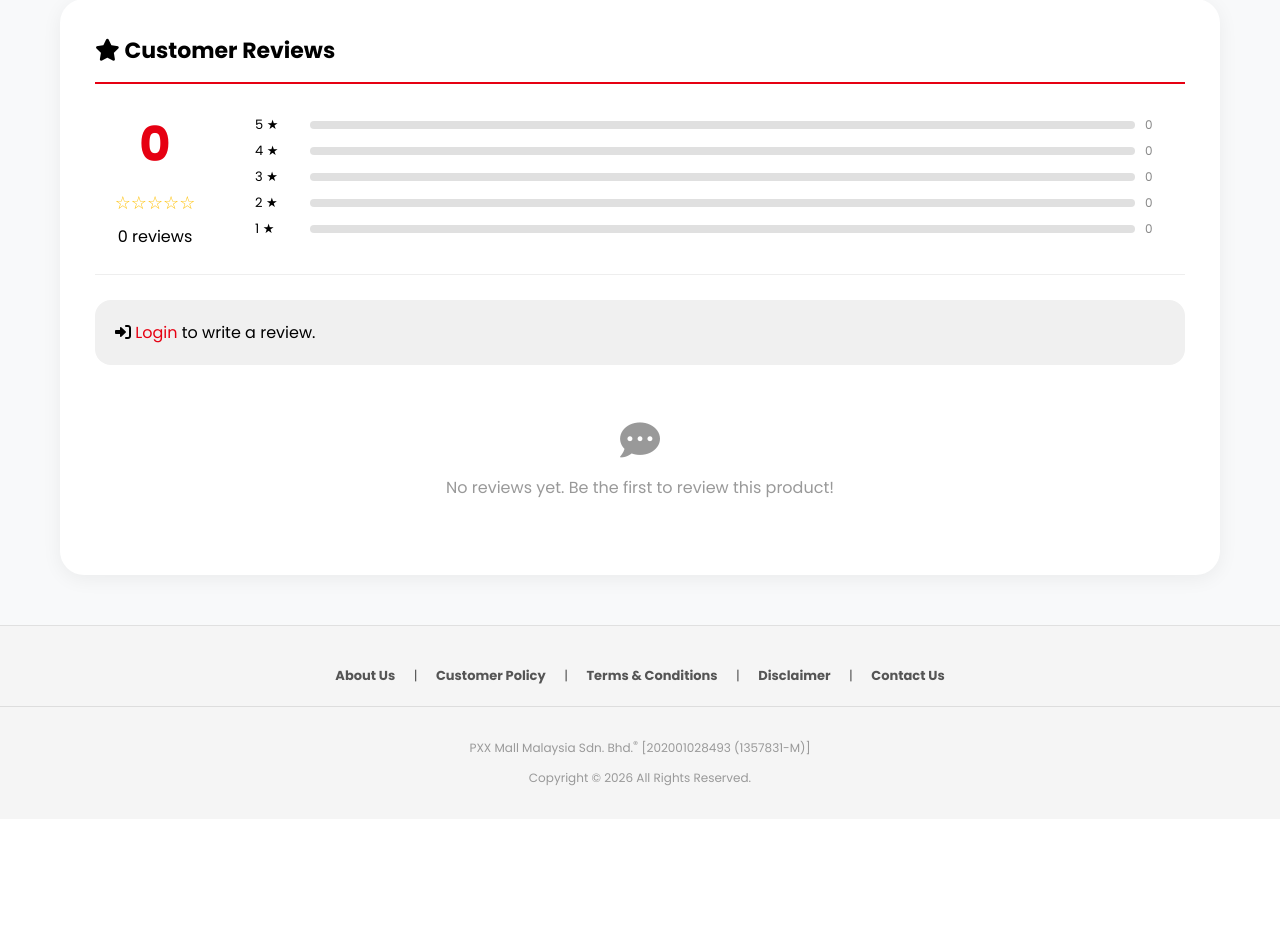
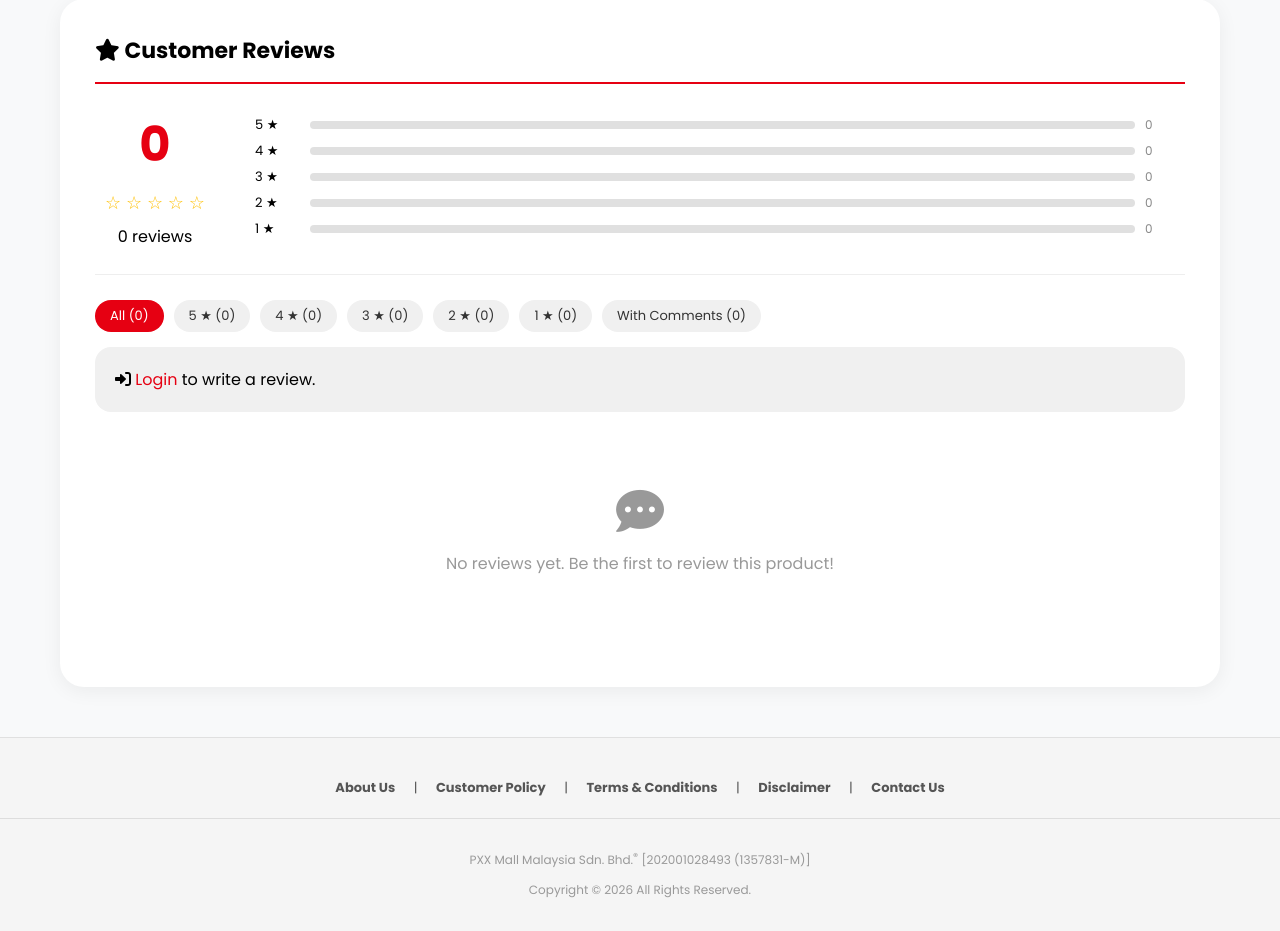
Before and after one commit to LLZ17/Online-Shopping-Plateform, a PHP site: page /memberProducts/detail.php?id=WS020 in a window 1280 px wide. Shown: the part 1221-2152 px from the top of the page. Before the commit the page ends 2007 px from the top, so only its background shows below. Run offline with PHP 8.4, Linux system fonts and the light colour scheme; data comes from the database, SQL or seed files in the repository; tables that the repository leaves empty hold one stand-in row (values such as "Sample post").

Commit message:
Refactor product detail page layout and logic

```diff
--- a/memberProducts/detail.php
+++ b/memberProducts/detail.php
@@ -1,7 +1,6 @@
 <?php
 session_start();
 require_once __DIR__ . '/../includes/db.php';
-require_once __DIR__ . '/../includes/_head.php';
 
 $product_id = isset($_GET['id']) ? trim($_GET['id']) : '';
 
@@ -39,7 +38,8 @@ $stmt = $pdo->prepare("
         SUM(CASE WHEN rating = 4 THEN 1 ELSE 0 END) as rating_4,
         SUM(CASE WHEN rating = 3 THEN 1 ELSE 0 END) as rating_3,
         SUM(CASE WHEN rating = 2 THEN 1 ELSE 0 END) as rating_2,
-        SUM(CASE WHEN rating = 1 THEN 1 ELSE 0 END) as rating_1
+        SUM(CASE WHEN rating = 1 THEN 1 ELSE 0 END) as rating_1,
+        SUM(CASE WHEN comment != '' THEN 1 ELSE 0 END) as with_comments
     FROM reviews WHERE product_id = ?
 ");
 $stmt->execute([$product_id]);
@@ -47,18 +47,23 @@ $stats = $stmt->fetch();
 $avg_rating = round($stats['avg_rating'] ?? 0, 1);
 $total_reviews = $stats['total'] ?? 0;
 
-// 解析尺寸和颜色
 $sizes = !empty($product['size']) ? explode(',', $product['size']) : [];
 $colours = !empty($product['colour']) ? explode(',', $product['colour']) : [];
+
+require_once __DIR__ . '/../includes/_head.php';
 ?>
 
 <style>
+    /* ============================================
+       商品详情页样式 - 无 inline CSS
+    ============================================ */
     .detail-page {
         max-width: 1200px;
         margin: 40px auto;
         padding: 0 20px;
     }
 
+    /* 返回按钮 */
     .back-nav {
         margin-bottom: 25px;
     }
@@ -82,6 +87,7 @@ $colours = !empty($product['colour']) ? explode(',', $product['colour']) : [];
         color: white;
     }
 
+    /* 主容器 */
     .product-container {
         display: flex;
         gap: 50px;
@@ -126,6 +132,7 @@ $colours = !empty($product['colour']) ? explode(',', $product['colour']) : [];
         margin: 0 0 10px 0;
     }
 
+    /* 评分区域 */
     .rating-section {
         display: flex;
         align-items: center;
@@ -157,6 +164,7 @@ $colours = !empty($product['colour']) ? explode(',', $product['colour']) : [];
         padding-left: 15px;
     }
 
+    /* 价格 */
     .price-section {
         margin: 20px 0;
     }
@@ -167,6 +175,7 @@ $colours = !empty($product['colour']) ? explode(',', $product['colour']) : [];
         color: #e60012;
     }
 
+    /* 库存状态 */
     .stock-status {
         display: inline-flex;
         align-items: center;
@@ -183,12 +192,23 @@ $colours = !empty($product['colour']) ? explode(',', $product['colour']) : [];
         color: #2e7d32;
     }
 
+    .low-stock {
+        background: #fff3e0;
+        color: #ff9800;
+    }
+
+    .out-stock {
+        background: #ffebee;
+        color: #f44336;
+    }
+
     .stock-available {
         color: #666;
         font-size: 14px;
         margin: 10px 0;
     }
 
+    /* 积分 */
     .points-badge {
         display: inline-flex;
         align-items: center;
@@ -201,6 +221,7 @@ $colours = !empty($product['colour']) ? explode(',', $product['colour']) : [];
         margin: 10px 0;
     }
 
+    /* 选项按钮组 */
     .option-group {
         margin: 25px 0;
     }
@@ -241,6 +262,7 @@ $colours = !empty($product['colour']) ? explode(',', $product['colour']) : [];
         color: white;
     }
 
+    /* 数量选择 */
     .quantity-section {
         margin: 25px 0;
     }
@@ -283,6 +305,7 @@ $colours = !empty($product['colour']) ? explode(',', $product['colour']) : [];
         font-size: 16px;
     }
 
+    /* 加购按钮 */
     .add-to-cart-btn {
         width: 100%;
         background: #e60012;
@@ -313,6 +336,7 @@ $colours = !empty($product['colour']) ? explode(',', $product['colour']) : [];
         transform: none;
     }
 
+    /* 商品描述 */
     .description-section {
         margin-top: 30px;
         padding-top: 25px;
@@ -331,6 +355,9 @@ $colours = !empty($product['colour']) ? explode(',', $product['colour']) : [];
         line-height: 1.8;
     }
 
+    /* ============================================
+       评论区域样式
+    ============================================ */
     .reviews-section {
         margin-top: 40px;
         background: white;
@@ -410,6 +437,36 @@ $colours = !empty($product['colour']) ? explode(',', $product['colour']) : [];
         color: #888;
     }
 
+    /* 筛选按钮 */
+    .filter-buttons {
+        display: flex;
+        gap: 10px;
+        flex-wrap: wrap;
+        margin: 15px 0;
+    }
+
+    .filter-btn {
+        padding: 6px 15px;
+        background: #f0f0f0;
+        border: none;
+        border-radius: 20px;
+        cursor: pointer;
+        font-size: 13px;
+        text-decoration: none;
+        color: #333;
+        transition: 0.2s;
+    }
+
+    .filter-btn:hover {
+        background: #e0e0e0;
+    }
+
+    .filter-btn.active {
+        background: #e60012;
+        color: white;
+    }
+
+    /* 评论卡片 */
     .review-card {
         background: #fafafa;
         border-radius: 16px;
@@ -452,6 +509,7 @@ $colours = !empty($product['colour']) ? explode(',', $product['colour']) : [];
         margin-top: 10px;
     }
 
+    /* 写评论表单 */
     .review-form {
         background: #fff8e1;
         padding: 25px;
@@ -503,6 +561,7 @@ $colours = !empty($product['colour']) ? explode(',', $product['colour']) : [];
         transform: translateY(-2px);
     }
 
+    /* 响应式 */
     @media (max-width: 768px) {
         .product-container {
             padding: 20px;
@@ -515,6 +574,13 @@ $colours = !empty($product['colour']) ? explode(',', $product['colour']) : [];
         }
         .reviews-section {
             padding: 20px;
+        }
+        .review-summary {
+            flex-direction: column;
+            align-items: center;
+        }
+        .filter-buttons {
+            justify-content: center;
         }
     }
 </style>
@@ -530,7 +596,14 @@ $colours = !empty($product['colour']) ? explode(',', $product['colour']) : [];
     <div class="product-container">
         <!-- 左侧图片 -->
         <div class="product-gallery">
-            <img src="../images/<?php echo !empty($product['product_image']) ? htmlspecialchars($product['product_image']) : 'default.jpg'; ?>"
+            <?php
+            $product_image = 'default.jpg';
+            if (!empty($product['product_image'])) {
+                $images = explode(',', $product['product_image']);
+                $product_image = trim($images[0]);
+            }
+            ?>
+            <img src="../images/<?php echo htmlspecialchars($product_image); ?>"
                  class="main-image"
                  alt="<?php echo htmlspecialchars($product['name']); ?>"
                  id="mainImage">
@@ -539,17 +612,20 @@ $colours = !empty($product['colour']) ? explode(',', $product['colour']) : [];
         <!-- 右侧信息 -->
         <div class="product-info">
             <span class="product-category">
-                <i class="fas fa-tag"></i> Men's Collection
+                <i class="fas fa-tag"></i>
+                <?php echo (strpos($product['product_id'], 'M') === 0) ? 'Men\'s Collection' : 'Women\'s Collection'; ?>
             </span>
 
             <h1 class="product-title"><?php echo htmlspecialchars($product['name']); ?></h1>
 
             <div class="rating-section">
                 <div class="stars" id="starRating">
-                    <?php for($i=1;$i<=5;$i++) echo $i<=$avg_rating?'★':'☆'; ?>
+                    <?php for($i = 1; $i <= 5; $i++): ?>
+                        <?php echo $i <= $avg_rating ? '★' : '☆'; ?>
+                    <?php endfor; ?>
                 </div>
                 <a href="#reviews" class="review-link" id="reviewLink">
-                    <?php echo $total_reviews; ?> customer review<?php echo $total_reviews != 1 ? 's' : ''; ?>
+                    <?php echo $total_reviews; ?> review<?php echo $total_reviews != 1 ? 's' : ''; ?>
                 </a>
                 <div class="sales-count">
                     <i class="fas fa-chart-line"></i> <?php echo number_format($product['sales_count'] ?? 0); ?> Sold
@@ -561,8 +637,9 @@ $colours = !empty($product['colour']) ? explode(',', $product['colour']) : [];
             </div>
 
             <div>
-                <span class="stock-status in-stock" id="stockStatus">
-                    <i class="fas fa-check-circle"></i> In stock
+                <span class="stock-status <?php echo $product['stock'] > 10 ? 'in-stock' : ($product['stock'] > 0 ? 'low-stock' : 'out-stock'); ?>">
+                    <i class="fas <?php echo $product['stock'] > 0 ? 'fa-check-circle' : 'fa-times-circle'; ?>"></i>
+                    <?php echo $product['stock'] > 0 ? 'In stock' : 'Out of stock'; ?>
                 </span>
             </div>
 
@@ -610,7 +687,7 @@ $colours = !empty($product['colour']) ? explode(',', $product['colour']) : [];
                 </div>
             </div>
 
-            <!-- 加购按钮（只有一个） -->
+            <!-- 加购按钮 -->
             <button class="add-to-cart-btn" id="addToCartBtn" <?php echo $product['stock'] <= 0 ? 'disabled' : ''; ?>>
                 <i class="fas fa-shopping-cart"></i> Add to Cart
             </button>
@@ -637,13 +714,15 @@ $colours = !empty($product['colour']) ? explode(',', $product['colour']) : [];
             <div class="avg-rating-box">
                 <div class="avg-number"><?php echo $avg_rating; ?></div>
                 <div class="avg-stars">
-                    <?php for($i=1;$i<=5;$i++) echo $i<=round($avg_rating)?'★':'☆'; ?>
+                    <?php for($i = 1; $i <= 5; $i++): ?>
+                        <?php echo $i <= round($avg_rating) ? '★' : '☆'; ?>
+                    <?php endfor; ?>
                 </div>
                 <div><?php echo $total_reviews; ?> review<?php echo $total_reviews != 1 ? 's' : ''; ?></div>
             </div>
             <div class="rating-bars">
-                <?php for($r=5; $r>=1; $r--):
-                    $count = $stats['rating_'.$r] ?? 0;
+                <?php for($r = 5; $r >= 1; $r--):
+                    $count = $stats['rating_' . $r] ?? 0;
                     $percent = $total_reviews > 0 ? ($count / $total_reviews * 100) : 0;
                 ?>
                 <div class="rating-bar-item">
@@ -657,15 +736,26 @@ $colours = !empty($product['colour']) ? explode(',', $product['colour']) : [];
             </div>
         </div>
 
+        <!-- 筛选按钮 -->
+        <div class="filter-buttons">
+            <a href="?id=<?php echo $product_id; ?>" class="filter-btn <?php echo !isset($_GET['rating_filter']) || $_GET['rating_filter'] == 0 ? 'active' : ''; ?>">All (<?php echo $total_reviews; ?>)</a>
+            <a href="?id=<?php echo $product_id; ?>&rating_filter=5" class="filter-btn <?php echo isset($_GET['rating_filter']) && $_GET['rating_filter'] == 5 ? 'active' : ''; ?>">5 ★ (<?php echo $stats['rating_5'] ?? 0; ?>)</a>
+            <a href="?id=<?php echo $product_id; ?>&rating_filter=4" class="filter-btn <?php echo isset($_GET['rating_filter']) && $_GET['rating_filter'] == 4 ? 'active' : ''; ?>">4 ★ (<?php echo $stats['rating_4'] ?? 0; ?>)</a>
+            <a href="?id=<?php echo $product_id; ?>&rating_filter=3" class="filter-btn <?php echo isset($_GET['rating_filter']) && $_GET['rating_filter'] == 3 ? 'active' : ''; ?>">3 ★ (<?php echo $stats['rating_3'] ?? 0; ?>)</a>
+            <a href="?id=<?php echo $product_id; ?>&rating_filter=2" class="filter-btn <?php echo isset($_GET['rating_filter']) && $_GET['rating_filter'] == 2 ? 'active' : ''; ?>">2 ★ (<?php echo $stats['rating_2'] ?? 0; ?>)</a>
+            <a href="?id=<?php echo $product_id; ?>&rating_filter=1" class="filter-btn <?php echo isset($_GET['rating_filter']) && $_GET['rating_filter'] == 1 ? 'active' : ''; ?>">1 ★ (<?php echo $stats['rating_1'] ?? 0; ?>)</a>
+            <a href="?id=<?php echo $product_id; ?>&rating_filter=with_comments" class="filter-btn">With Comments (<?php echo $stats['with_comments'] ?? 0; ?>)</a>
+        </div>
+
         <!-- 写评论表单 -->
         <?php if(isset($_SESSION['user_id'])):
-            $stmt = $pdo->prepare("SELECT 1 FROM reviews WHERE product_id = ? AND user_id = ?");
-            $stmt->execute([$product_id, $_SESSION['user_id']]);
-            $hasReviewed = $stmt->fetch();
+            $check_stmt = $pdo->prepare("SELECT 1 FROM reviews WHERE product_id = ? AND user_id = ?");
+            $check_stmt->execute([$product_id, $_SESSION['user_id']]);
+            $hasReviewed = $check_stmt->fetch();
 
-            $stmt = $pdo->prepare("SELECT 1 FROM orders WHERE user_id = ? AND product_id = ? AND order_status = 'Delivered' LIMIT 1");
-            $stmt->execute([$_SESSION['user_id'], $product_id]);
-            $canReview = $stmt->fetch();
+            $order_stmt = $pdo->prepare("SELECT 1 FROM orders WHERE user_id = ? AND product_id = ? AND order_status = 'Delivered' LIMIT 1");
+            $order_stmt->execute([$_SESSION['user_id'], $product_id]);
+            $canReview = $order_stmt->fetch();
 
             if(!$hasReviewed && $canReview): ?>
                 <div class="review-form">
@@ -673,7 +763,7 @@ $colours = !empty($product['colour']) ? explode(',', $product['colour']) : [];
                     <form method="POST" action="../member/Reviewsubmit.php" id="reviewForm">
                         <input type="hidden" name="product_id" value="<?php echo $product_id; ?>">
                         <div class="rating-select" id="ratingStars">
-                            <?php for($i=1;$i<=5;$i++): ?>
+                            <?php for($i = 1; $i <= 5; $i++): ?>
                                 <span class="rating-star" data-rating="<?php echo $i; ?>">☆</span>
                             <?php endfor; ?>
                         </div>
@@ -700,29 +790,35 @@ $colours = !empty($product['colour']) ? explode(',', $product['colour']) : [];
 
         <!-- 评论列表 -->
         <?php if(empty($reviews)): ?>
-            <div style="text-align:center; padding:40px; color:#999;">
-                <i class="fas fa-comment-dots" style="font-size:40px; margin-bottom:15px; display:block;"></i>
-                No reviews yet. Be the first to review this product!
+            <div class="empty-reviews">
+                <i class="fas fa-comment-dots"></i>
+                <p>No reviews yet. Be the first to review this product!</p>
             </div>
-        <?php else: foreach($reviews as $review): ?>
+        <?php else: ?>
+            <?php foreach($reviews as $review): ?>
             <div class="review-card">
                 <div class="review-header">
                     <span class="reviewer"><i class="fas fa-user-circle"></i> <?php echo htmlspecialchars($review['username']); ?></span>
-                    <div class="review-stars"><?php for($i=1;$i<=5;$i++) echo $i<=$review['rating']?'★':'☆'; ?></div>
+                    <div class="review-stars">
+                        <?php for($i = 1; $i <= 5; $i++): ?>
+                            <?php echo $i <= $review['rating'] ? '★' : '☆'; ?>
+                        <?php endfor; ?>
+                    </div>
                     <span class="review-date"><i class="far fa-calendar-alt"></i> <?php echo date('d M Y', strtotime($review['created_at'])); ?></span>
                 </div>
                 <?php if(!empty($review['comment'])): ?>
                     <div class="review-comment"><?php echo nl2br(htmlspecialchars($review['comment'])); ?></div>
                 <?php endif; ?>
             </div>
-        <?php endforeach; endif; ?>
+            <?php endforeach; ?>
+        <?php endif; ?>
     </div>
 </div>
 
 <script src="https://code.jquery.com/jquery-3.6.0.min.js"></script>
 <script>
 $(document).ready(function() {
-    // 返回按钮 - 无 inline
+    // 返回按钮
     $('#backBtn').on('click', function(e) {
         e.preventDefault();
         window.history.back();
@@ -785,7 +881,7 @@ $(document).ready(function() {
         });
     });
 
-    // 加购按钮 - 唯一的 Add to Cart
+    // 加购按钮
     $('#addToCartBtn').on('click', function() {
         var qty = $('#quantity').val();
         var size = $('#selected_size').val();
@@ -828,4 +924,20 @@ $(document).ready(function() {
 });
 </script>
 
+<style>
+    .empty-reviews {
+        text-align: center;
+        padding: 60px 20px;
+        color: #999;
+    }
+    .empty-reviews i {
+        font-size: 48px;
+        margin-bottom: 15px;
+        display: block;
+    }
+    .empty-reviews p {
+        font-size: 16px;
+    }
+</style>
+
 <?php require_once __DIR__ . '/../includes/_foot.php'; ?>
```
